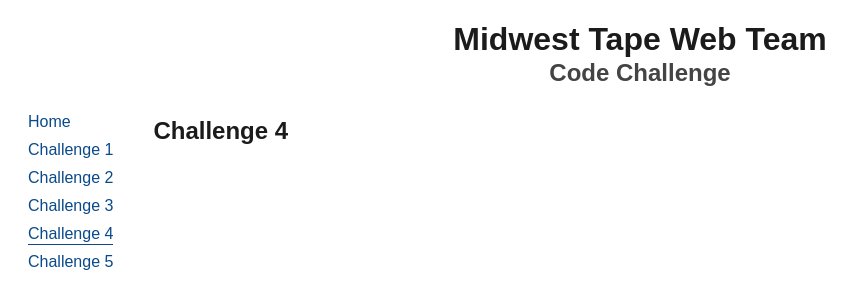
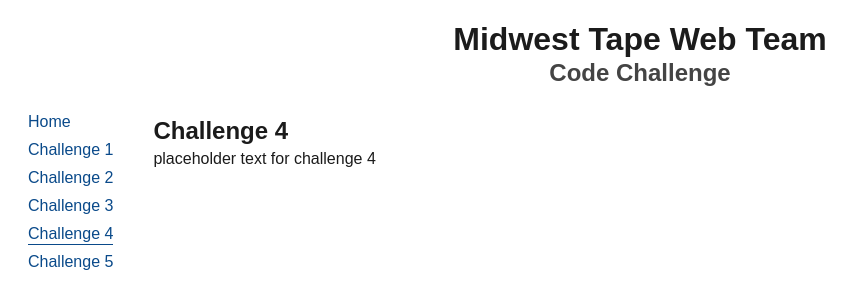
Before and after one commit to midwest-tape/web-team-code-challenge, a React (Create React App) app: page /challenge4 in a window 1280 px wide. Shown: the top 308 px of the page, without its empty margins (0-860 px from the left). Built offline with nearby package versions, Linux system fonts and the light colour scheme.

Commit message:
updating a few challenges

```diff
--- a/src/challenges/Challenge3.js
+++ b/src/challenges/Challenge3.js
@@ -11,7 +11,6 @@
   const [loading, setLoading] = React.useState(false);
 
   React.useEffect(() => {
-    console.log("using that effect");
     setLoading(true);
     try {
       fetch(`https://swapi.dev/api/people/${personNumber}`).then((response) => {
@@ -50,7 +49,11 @@
         >
           Next
         </button>
-        {loading ? <div>LOADING</div> : person && <Person person={person} />}
+        {loading ? (
+          <div className="loading">LOADING</div>
+        ) : (
+          person && <Person person={person} />
+        )}
       </div>
     </>
   );
--- a/src/challenges/Challenge4.js
+++ b/src/challenges/Challenge4.js
@@ -2,5 +2,13 @@
   An issue with how props are used?
 */
 export default function Challenge4() {
-  return <h2>Challenge 4</h2>;
+  return (
+    <>
+      <div className="challenge-header">
+        <h2>Challenge 4</h2>
+        <p>placeholder text for challenge 4</p>
+      </div>
+      <div className="challenge-content"></div>
+    </>
+  );
 }
--- a/src/challenges/Challenge5.js
+++ b/src/challenges/Challenge5.js
@@ -1,7 +1,17 @@
 /*
+  Add a new feature to this component
+
   A bit more complex. An existing api call and rendering a list of things.
   Maybe adding a new field to a table where each row is a new component?
 */
 export default function Challenge5() {
-  return <h2>Challenge 5</h2>;
+  return (
+    <>
+      <div className="challenge-header">
+        <h2>Challenge 5</h2>
+        <p>placeholder text for challenge 5</p>
+      </div>
+      <div className="challenge-content"></div>
+    </>
+  );
 }
--- a/src/styles.css
+++ b/src/styles.css
@@ -116,9 +116,14 @@
 }
 
 /* Challenge 3 */
+.loading {
+  margin-top: 35px;
+}
+
 .person {
   margin-top: 35px;
 }
+
 .person > h3 {
   margin-bottom: 6px;
 }
```
